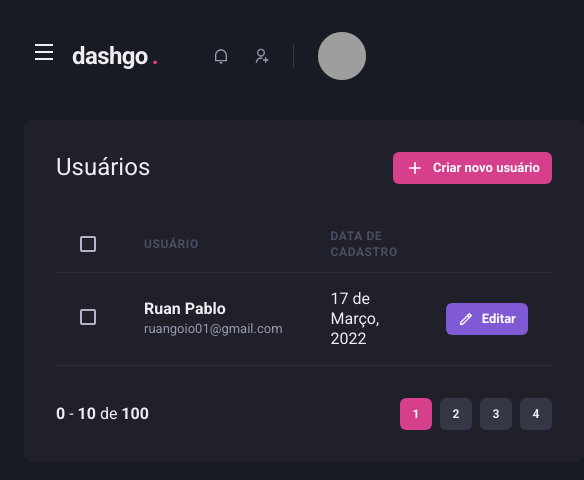
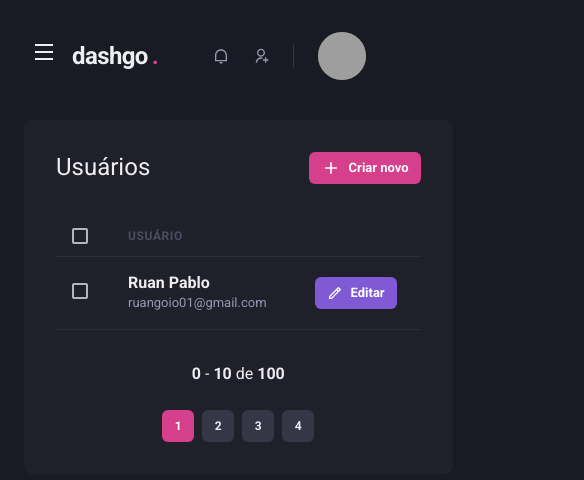
Before and after one commit to 1SyuLi/dashGo, a Next.js app: page /users in a window 390 px wide. Shown: the top 480 px of the page, 584 px wide, since content can reach past the window. Built offline with nearby package versions, Linux system fonts and the light colour scheme; grey boxes are pictures that could not be loaded.

Commit message:
:scroll: responsive table

```diff
--- a/src/components/Pagination/index.tsx
+++ b/src/components/Pagination/index.tsx
@@ -8,7 +8,7 @@ export function Pagination() {
 
     return (
         <Stack
-            direction="row"
+            direction={["column", "row"]}
             mt={8}
             justify="space-between"
             align="center"
--- a/src/pages/dashboard.tsx
+++ b/src/pages/dashboard.tsx
@@ -72,12 +72,12 @@ export default function Dashboard() {
                 <Sidebar />
 
                 <SimpleGrid flex="1" gap="4" minChildWidth="320px" alignItems="flex-start" >
-                    <Box p="8" bg="gray.800" borderRadius="8" >
+                    <Box p={["6", "8"]} bg="gray.800" borderRadius="8" >
                         <Text fontSize="lg" mb="4">Inscritos da semana</Text>
                         <Chart options={options} series={series} type="area" height={160} />
                     </Box>
 
-                    <Box p="8" bg="gray.800" borderRadius="8">
+                    <Box p={["6", "8"]} bg="gray.800" borderRadius="8">
                         <Text fontSize="lg" mb="4">Taxa de abertura</Text>
                         <Chart options={options} series={series} type="area" height={160} />
                     </Box>
--- a/src/pages/index.tsx
+++ b/src/pages/index.tsx
@@ -21,7 +21,9 @@ export default function SignIn() {
                         <Input name="password" type="password" label='Senha' />
                     </Stack>
 
-                    <Button type='submit' mt={6} colorScheme='pink' size="lg" >Entrar</Button>
+                    <Button type='submit' mt={6} colorScheme='pink' size="lg" >
+                        Entrar
+                    </Button>
                 </Flex>
             </Flex>
 
--- a/src/pages/users/index.tsx
+++ b/src/pages/users/index.tsx
@@ -1,11 +1,30 @@
-import { Text, Box, Button, Checkbox, Flex, Heading, Icon, Table, Tbody, Td, Th, Thead, Tr } from "@chakra-ui/react";
+import {
+    Text,
+    Box,
+    Button,
+    Checkbox,
+    Flex,
+    Heading,
+    Icon,
+    Table,
+    Tbody,
+    Td,
+    Th,
+    Thead,
+    Tr,
+    useBreakpointValue
+} from "@chakra-ui/react";
+
 import { RiAddLine, RiPencilLine } from "react-icons/ri";
 import { Header } from "../../components/Header";
 import { Pagination } from "../../components/Pagination";
 import { Sidebar } from "../../components/Sidebar";
 
 export default function UserList() {
-
+    const isWideVersion = useBreakpointValue({
+        base: false,
+        lg: true,
+    });
 
     return (
         <Box>
@@ -19,38 +38,42 @@ export default function UserList() {
                         <Heading size="lg" fontWeight="normal">Usuários</Heading>
 
                         <Button cursor="pointer" as="a" size="sm" fontSize="small" colorScheme="pink" leftIcon={<Icon as={RiAddLine} fontSize="20" />}>
-                            Criar novo usuário
+                            Criar novo
                         </Button>
                     </Flex>
 
                     <Table colorScheme="whiteAlpha" >
                         <Thead>
                             <Tr>
-                                <Th px="6" color="gray.300" w="8" >
+                                <Th px={["4", "4", "6"]} color="gray.300" w="8" >
                                     <Checkbox colorScheme="pink" />
                                 </Th>
 
                                 <Th>Usuário</Th>
-                                <Th>Data de cadastro</Th>
+                                {isWideVersion && <Th>Data de cadastro</Th>}
                                 <Th w={8}></Th>
                             </Tr>
                         </Thead>
                         <Tbody>
                             <Tr>
-                                <Td px="6">
+                                <Td px={["4", "4", "6"]}>
                                     <Checkbox colorScheme="pink" />
                                 </Td>
                                 <Td>
                                     <Box>
                                         <Text fontWeight="bold">Ruan Pablo</Text>
-                                        <Text fontSize="small" color="gray.300">ruangoio01@gmail.com</Text>
+                                        <Text fontSize="small" color="gray.300">
+                                            ruangoio01@gmail.com
+                                        </Text>
                                     </Box>
                                 </Td>
-                                <Td>17 de Março, 2022</Td>
+                                {isWideVersion && <Td>17 de Março, 2022</Td>}
                                 <Td>
-                                    <Button cursor="pointer" as="a" size="sm" fontSize="small" colorScheme="purple" leftIcon={<Icon as={RiPencilLine} fontSize="16" />}>
-                                        Editar
-                                    </Button>
+                                    {!isWideVersion &&
+                                        <Button cursor="pointer" as="a" size="sm" fontSize="small" colorScheme="purple" leftIcon={<Icon as={RiPencilLine} fontSize="16" />}>
+                                            Editar
+                                        </Button>
+                                    }
                                 </Td>
                             </Tr>
                         </Tbody>
```
